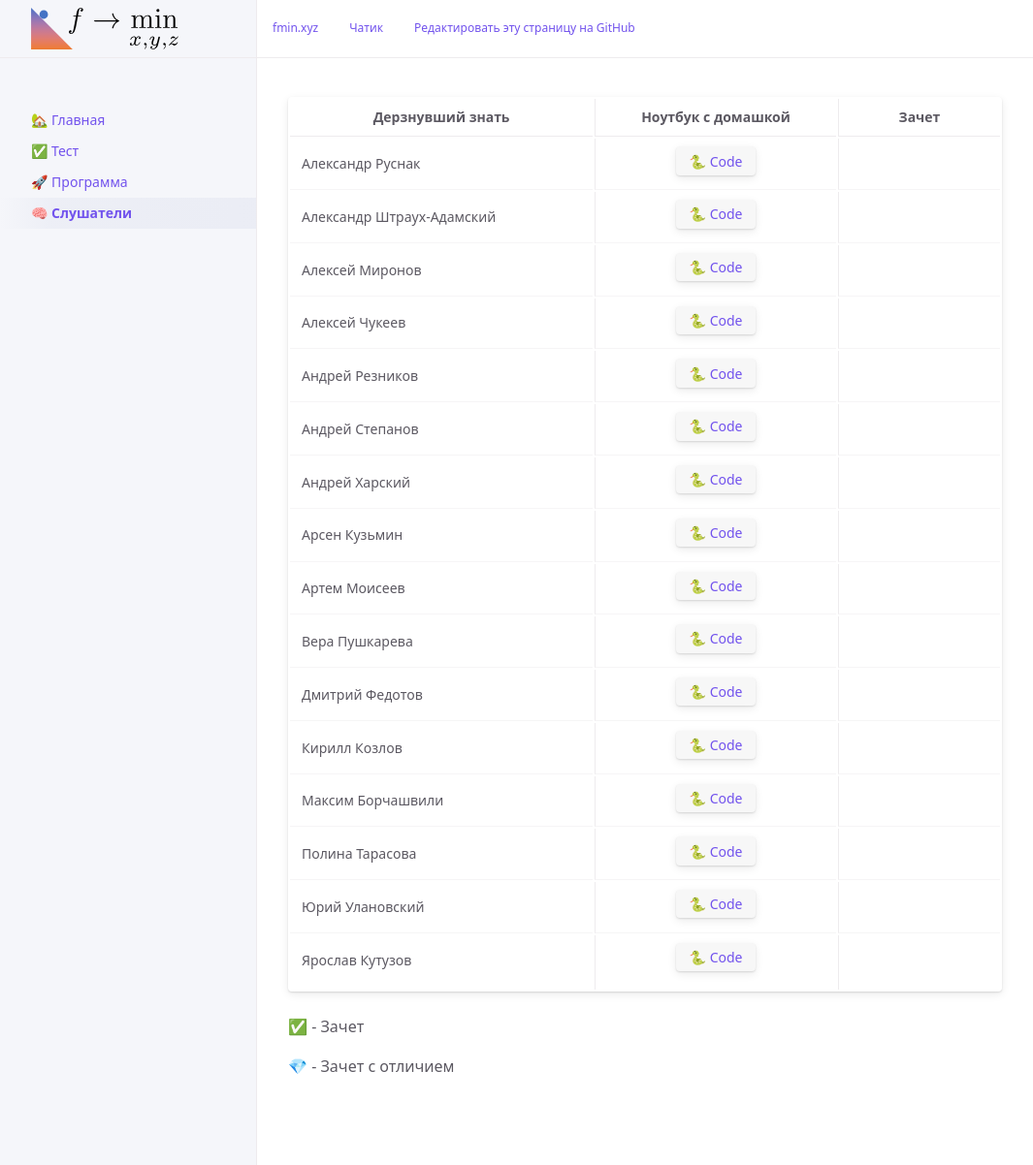
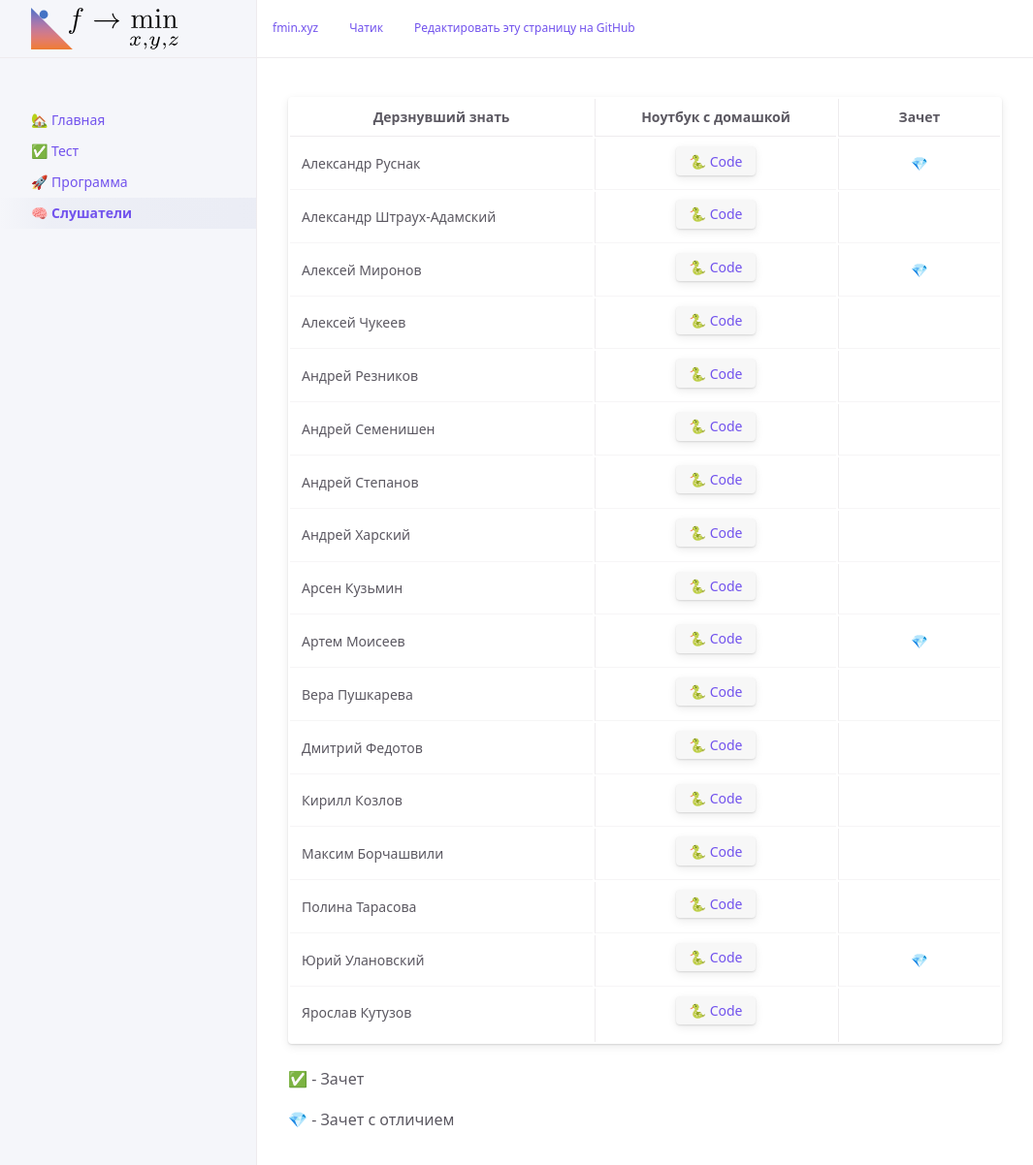
Before and after one commit to MerkulovDaniil/sber235, a Jekyll site: the page built from students.md, in a window 1280 px wide and 1217 px high. Shown: the top 1202 px of the window at 97% size, without its empty margins (107-1172 px from the left). Built offline with Jekyll 4.4.1, drawn with Linux system fonts in a browser that asks for light colours; our own code applies the rules of GitHub Pages for plain Markdown files; a script that is not in the unit is left out.

Commit message:
add last lectures

```diff
--- a/students.md
+++ b/students.md
@@ -5,21 +5,22 @@ nav_order: 4
 
 | Дерзнувший знать     | Ноутбук с домашкой | Зачет |
 |----------------------|:------------------:|:---:|
-| Александр Руснак    | [🐍 Code](https://colab.research.google.com/drive/1qeZndWD3o_EwuEOlDAuaoUuD-qYUk_5Q?usp=sharing){: .btn } | |
+| Александр Руснак    | [🐍 Code](https://colab.research.google.com/drive/1qeZndWD3o_EwuEOlDAuaoUuD-qYUk_5Q?usp=sharing){: .btn } | 💎 |
 | Александр Штраух-Адамский | [🐍 Code](https://colab.research.google.com/drive/1zReyZLJmyENaQDwtWdXhHh231G2F7CCe?usp=sharing){: .btn } | |
-| Алексей Миронов    | [🐍 Code](https://colab.research.google.com/drive/1kThfp72T1qg2uHqcIWDM_EKaC74srFYg?usp=share_link){: .btn } | |
+| Алексей Миронов    | [🐍 Code](https://colab.research.google.com/drive/1kThfp72T1qg2uHqcIWDM_EKaC74srFYg?usp=share_link){: .btn } | 💎 |
 | Алексей Чукеев   | [🐍 Code](https://colab.research.google.com/drive/1YDV-qnK6ui7Wv0Xu_OAsRP2hgUaIWJT2?usp=share_link){: .btn } | |
 | Андрей Резников    | [🐍 Code](https://colab.research.google.com/drive/1DNhPX0WBbCglyWMF7BejZNo1WmQnqO3r?usp=sharing){: .btn } | |
+| Андрей Семенишен    | [🐍 Code](https://colab.research.google.com/drive/1MZwytlzITGCUaUNklrElPL7lDakqcRYA?usp=sharing){: .btn } | |
 | Андрей Степанов    | [🐍 Code](https://colab.research.google.com/drive/1qJUc_7MMp0zEyEdR4xYoGYLmcLIjsGqC?usp=share_link){: .btn } | |
 | Андрей Харский    | [🐍 Code](https://colab.research.google.com/drive/1cODbEeOi3BwuBsNfxMl8ndLrnGd-oNcJ?usp=sharing){: .btn } | |
 | Арсен Кузьмин    | [🐍 Code](https://colab.research.google.com/drive/15FYcklCDVNIZ_yiAo9koqdJA3l1MdgTy?usp=sharing){: .btn } | |
-| Артем Моисеев    | [🐍 Code](https://colab.research.google.com/drive/14oijm3dXSPGBeUYo3HyP0-FkWzlLfd5l?usp=share_link){: .btn } | |
+| Артем Моисеев    | [🐍 Code](https://colab.research.google.com/drive/14oijm3dXSPGBeUYo3HyP0-FkWzlLfd5l?usp=share_link){: .btn } | 💎 |
 | Вера Пушкарева    | [🐍 Code](https://colab.research.google.com/drive/1ZwMy4xwuwqRXCts7PZxdiyZGGSrqC_gK?usp=share_link){: .btn } | |
 | Дмитрий Федотов    | [🐍 Code](https://colab.research.google.com/drive/1Dp0zNMR2vSgkoa6qYNtxdQbMb67wRPuc?usp=sharing){: .btn } | |
 | Кирилл Козлов    | [🐍 Code](https://colab.research.google.com/drive/1FypgZtavZ5iQa2aRZmMeylubNg03BB9g?usp=sharing){: .btn } | |
 | Максим Борчашвили    | [🐍 Code](https://colab.research.google.com/drive/1wXdbrXnqE2xTzT9gu971x_S5zcn8oBbR?usp=sharing){: .btn } | |
 | Полина Тарасова    | [🐍 Code](https://colab.research.google.com/drive/1lut7LSRKCZm-ghUZzU1EvyoTDctVpebN?usp=sharing){: .btn } | |
-| Юрий Улановский    | [🐍 Code](https://colab.research.google.com/drive/1J2f4FQnMCvLMeZcJTOfop9Fbmofn4WXX?usp=sharing){: .btn } | |
+| Юрий Улановский    | [🐍 Code](https://colab.research.google.com/drive/1J2f4FQnMCvLMeZcJTOfop9Fbmofn4WXX?usp=sharing){: .btn } | 💎 |
 | Ярослав Кутузов    | [🐍 Code](https://colab.research.google.com/drive/1t37DNLlNZCcAwC3e1AxzMLSIm4lBIiQ1?usp=share_link){: .btn } | |
 
 
```
Also changed, not shown: program.md (+1 -1 lines), 3 other files.
